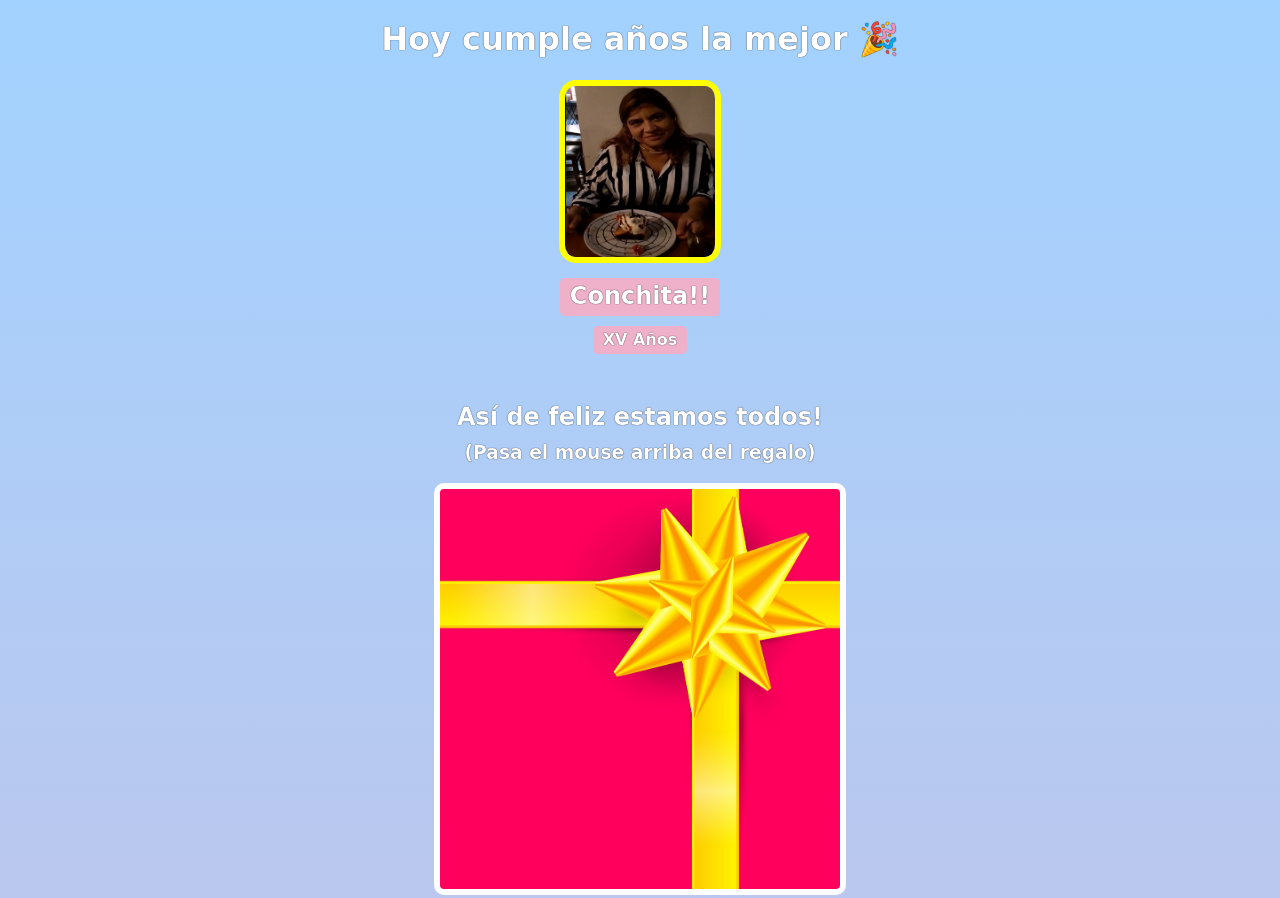
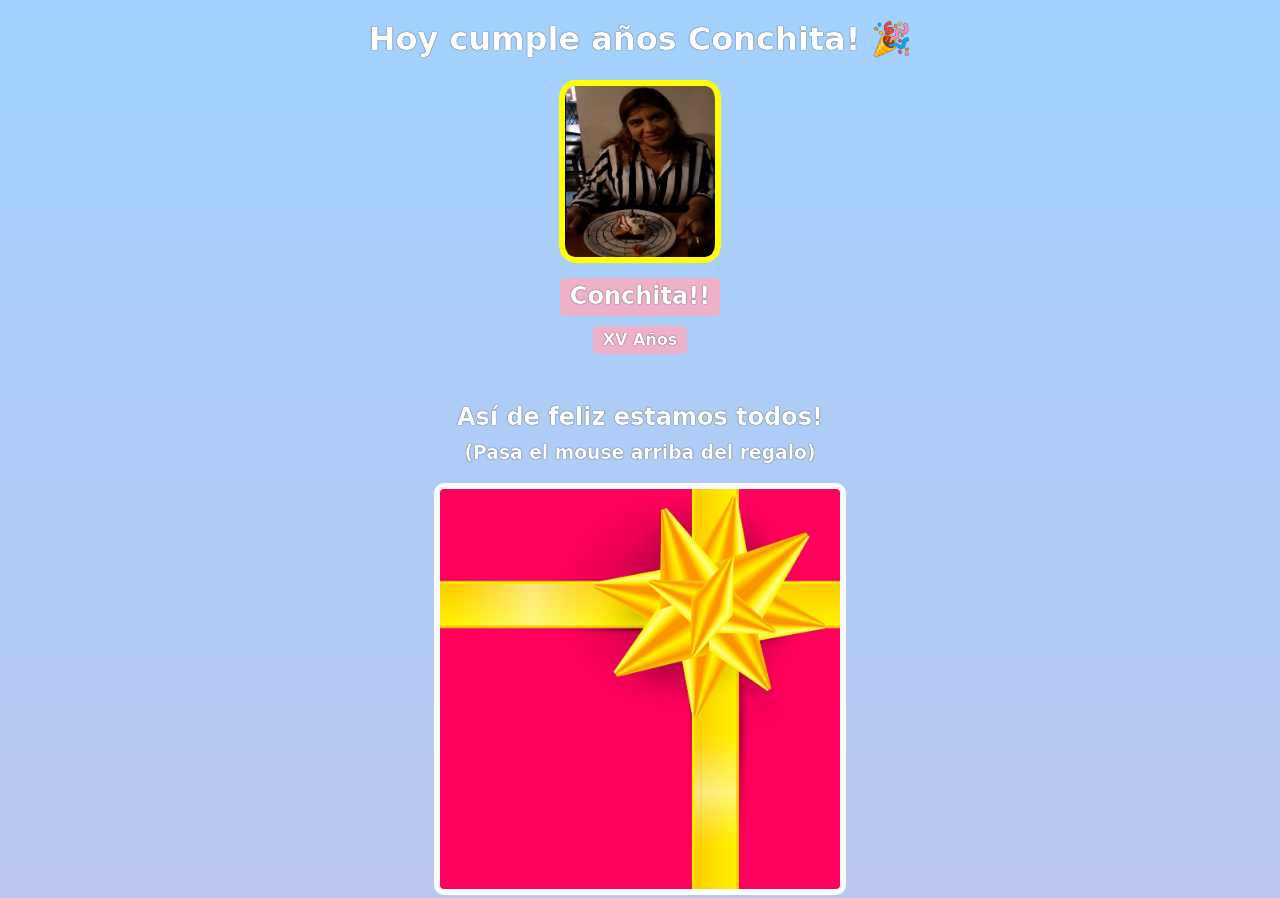
Before and after one commit to QuiqueRangel/birthday-gift-site, a website built with Vite: page index.html in a window 1280 px wide. Shown: the top 898 px of the page. Built offline with nearby package versions, Linux system fonts and the light colour scheme; a web font is replaced by a local one.

Commit message:
Change the name to Conchita

```diff
--- a/index.html
+++ b/index.html
@@ -7,7 +7,7 @@
     </head>
     <body>
         <div id="header">
-            <h1>Hoy cumple años la mejor 🎉</h1>
+            <h1>Hoy cumple años Conchita! 🎉</h1>
             <img id="bff-img" src="images/conchita.png">
             <h2 id="bday-age">Conchita!!</h2>
             <h4 id="bday-date">XV Años</h4>
```
